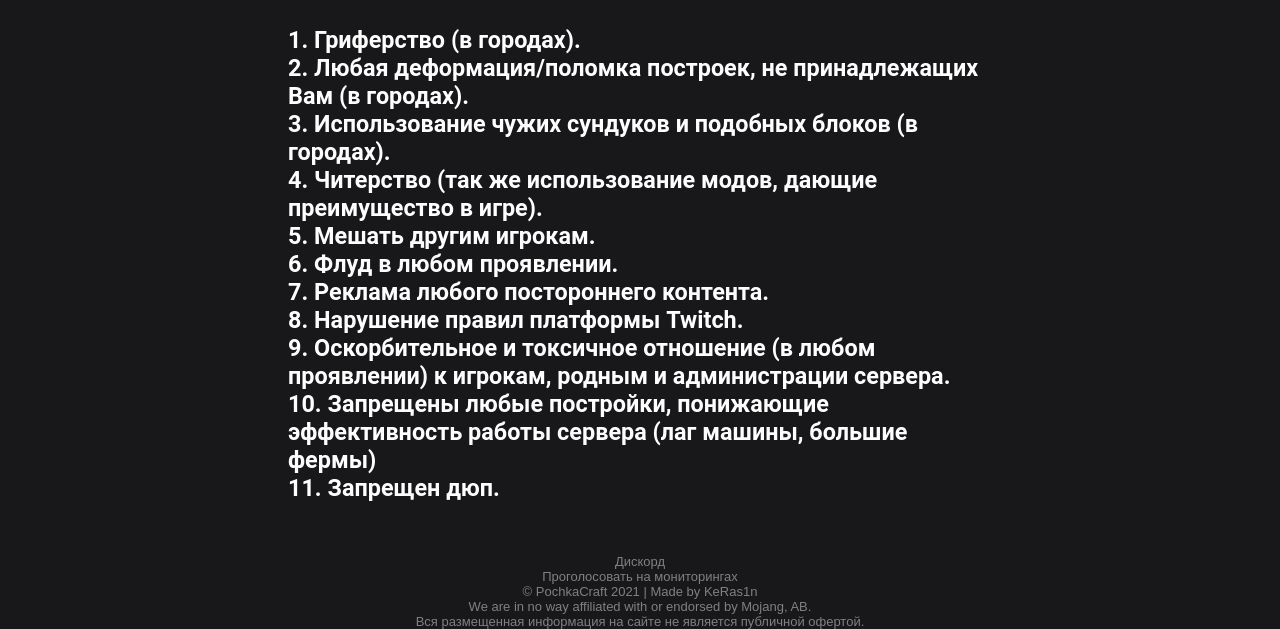
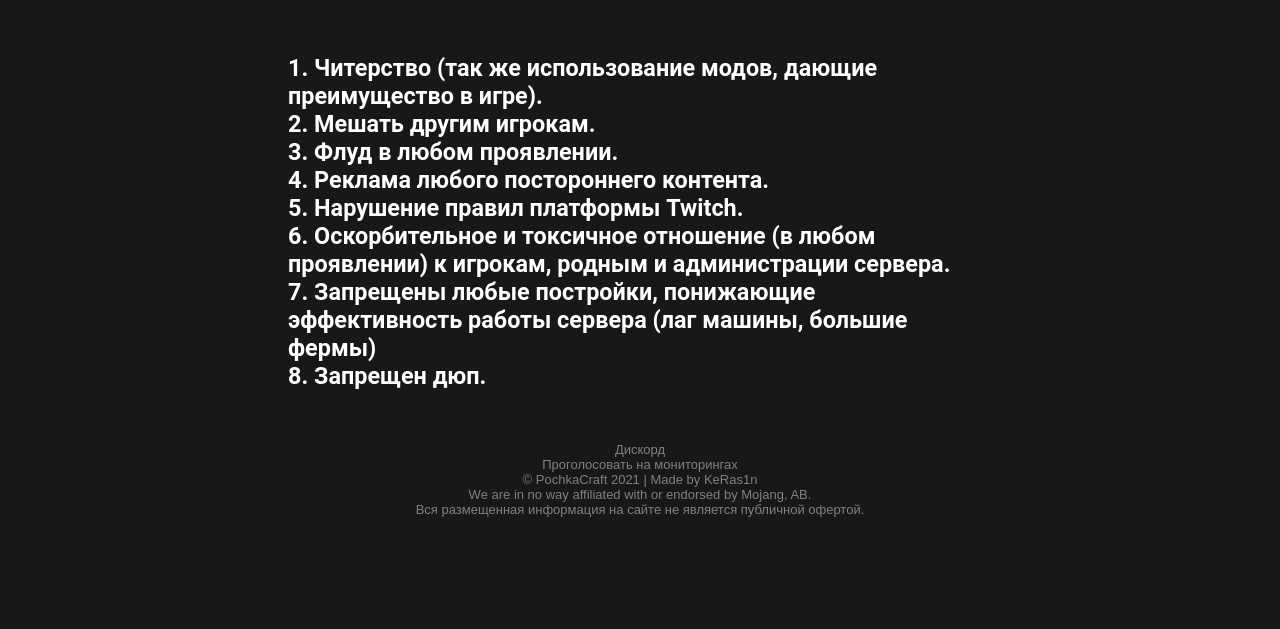
Before and after one commit to Pawwandaa/pochkacraft.github.io, a plain HTML site: page rules.html in a window 1280 px wide. Shown: the part 303-932 px from the top of the page. After the commit the page ends 820 px from the top, so only its background shows below. Drawn offline with nearby package versions, Linux system fonts and the light colour scheme.

Commit message:
Update rules.html

```diff
--- a/rules.html
+++ b/rules.html
@@ -43,18 +43,15 @@ $('.head').css('background','transparent');
 <div class="article">
 	<text>
 	<h3>
-<center><h2>Запрещено:</h1></center>
-1. Гриферство (в городах).<br>
-2. Любая деформация/поломка построек, не принадлежащих Вам (в городах).<br>
-3. Использование чужих сундуков и подобных блоков (в городах).<br>
-4. Читерство (так же использование модов, дающие преимущество в игре).<br>
-5. Мешать другим игрокам.<br>
-6. Флуд в любом проявлении.<br>
-7. Реклама любого постороннего контента.<br>
-8. Нарушение правил платформы Twitch.<br>
-9. Оскорбительное и токсичное отношение (в любом проявлении) к игрокам, родным и администрации сервера.<br>
-10. Запрещены любые постройки, понижающие эффективность работы сервера (лаг машины, большие фермы)<br>
-11. Запрещен дюп. <br>
+<center><h2>Запрещено:</h1></center><br>
+1. Читерство (так же использование модов, дающие преимущество в игре).<br>
+2. Мешать другим игрокам.<br>
+3. Флуд в любом проявлении.<br>
+4. Реклама любого постороннего контента.<br>
+5. Нарушение правил платформы Twitch.<br>
+6. Оскорбительное и токсичное отношение (в любом проявлении) к игрокам, родным и администрации сервера.<br>
+7. Запрещены любые постройки, понижающие эффективность работы сервера (лаг машины, большие фермы)<br>
+8. Запрещен дюп. <br>
 
 </h3>
 </text>
```
